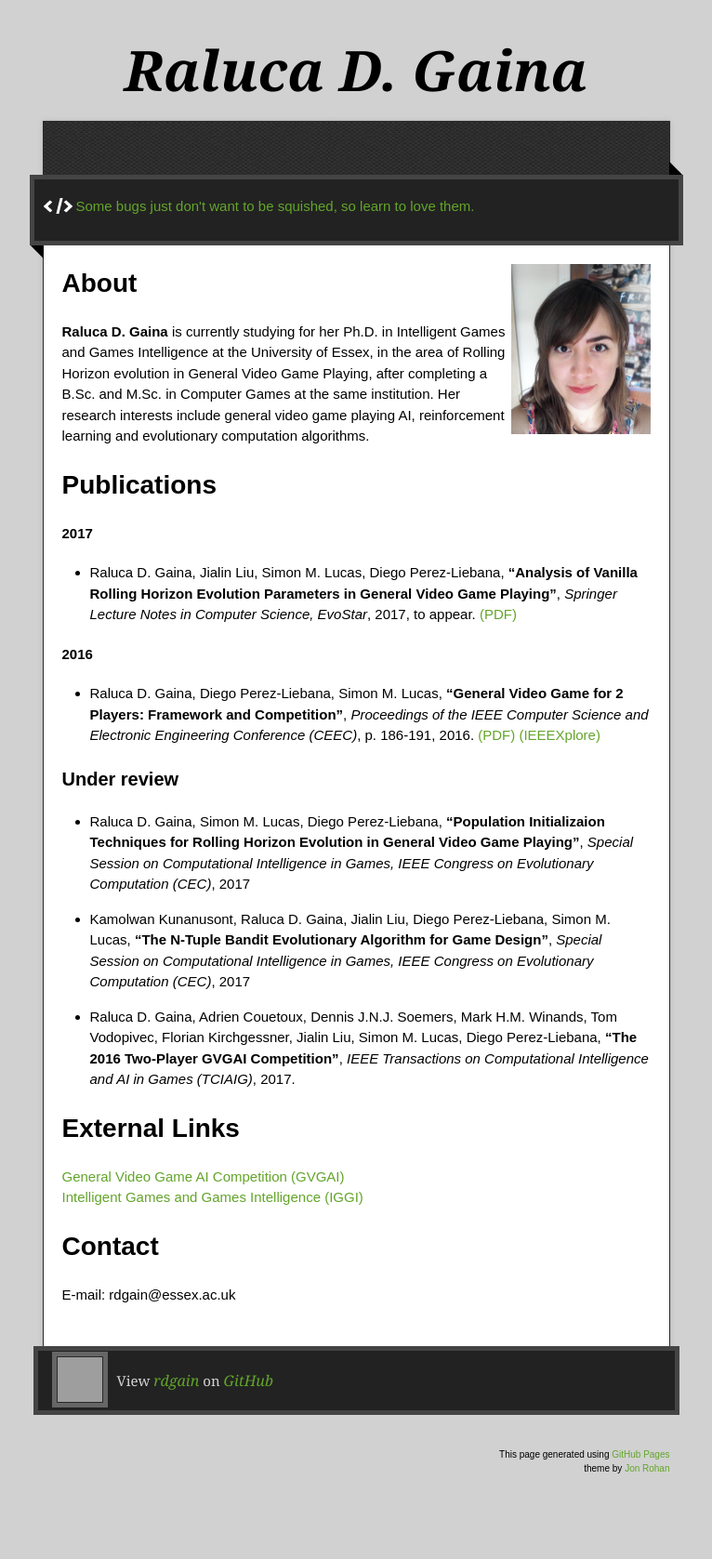
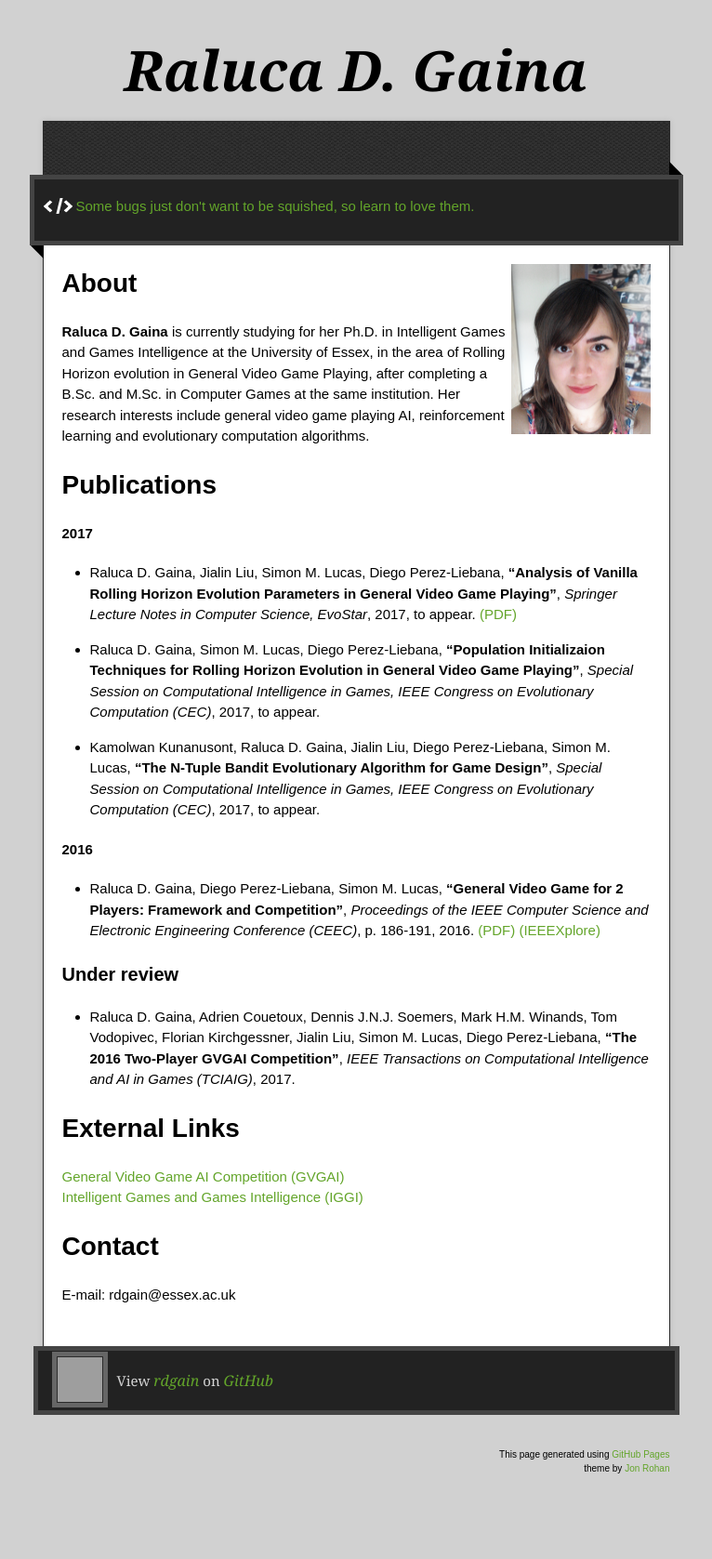
Before and after one commit to rdgain/rdgain.github.io, a Jekyll site: the page built from index.md, in a window 1280 px wide. Shown: the whole page at 93% size, without its empty margins (257-1023 px from the left). Built offline with Jekyll 4.4.1, drawn with Linux system fonts in a browser that asks for light colours; nearby versions of some CDN libraries; the repository's description, which GitHub fills in, is left out; grey boxes are pictures that could not be loaded.

Commit message:
papers CEC accepted

```diff
--- a/index.md
+++ b/index.md
@@ -15,15 +15,15 @@
 
 * Raluca D. Gaina, Jialin Liu, Simon M. Lucas, Diego Perez-Liebana, **"Analysis of Vanilla Rolling Horizon Evolution Parameters in General Video Game Playing"**, _Springer Lecture Notes in Computer Science, EvoStar_, 2017, to appear. [(PDF)](assets/pdf/analysis-vanilla-rolling.pdf)
 
+* Raluca D. Gaina, Simon M. Lucas, Diego Perez-Liebana, **"Population Initializaion Techniques for Rolling Horizon Evolution in General Video Game Playing"**, _Special Session on Computational Intelligence in Games, IEEE Congress on Evolutionary Computation (CEC)_, 2017, to appear.
+
+* Kamolwan Kunanusont, Raluca D. Gaina, Jialin Liu, Diego Perez-Liebana, Simon M. Lucas, **"The N-Tuple Bandit Evolutionary Algorithm for Game Design"**, _Special Session on Computational Intelligence in Games, IEEE Congress on Evolutionary Computation (CEC)_, 2017, to appear.
+
 **2016**
 
 * Raluca D. Gaina, Diego Perez-Liebana, Simon M. Lucas, **"General Video Game for 2 Players: Framework and Competition"**, _Proceedings of the IEEE Computer Science and Electronic Engineering Conference (CEEC)_, p. 186-191, 2016. [(PDF)](assets/pdf/GVGAI2P-2016.pdf) [(IEEEXplore)](http://ieeexplore.ieee.org/document/7835911/)
 
 ### [](#header-3)Under review
-
-* Raluca D. Gaina, Simon M. Lucas, Diego Perez-Liebana, **"Population Initializaion Techniques for Rolling Horizon Evolution in General Video Game Playing"**, _Special Session on Computational Intelligence in Games, IEEE Congress on Evolutionary Computation (CEC)_, 2017
-
-* Kamolwan Kunanusont, Raluca D. Gaina, Jialin Liu, Diego Perez-Liebana, Simon M. Lucas, **"The N-Tuple Bandit Evolutionary Algorithm for Game Design"**, _Special Session on Computational Intelligence in Games, IEEE Congress on Evolutionary Computation (CEC)_, 2017
 
 * Raluca D. Gaina, Adrien Couetoux, Dennis J.N.J. Soemers, Mark H.M. Winands, Tom Vodopivec, Florian Kirchgessner, Jialin Liu, Simon M. Lucas, Diego Perez-Liebana, **"The 2016 Two-Player GVGAI Competition"**, _IEEE Transactions on Computational Intelligence and AI in Games (TCIAIG)_, 2017.
 
```
